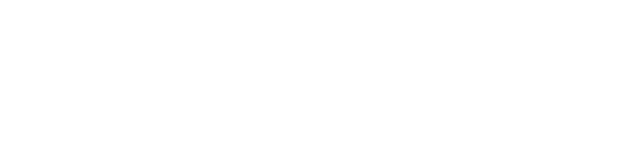
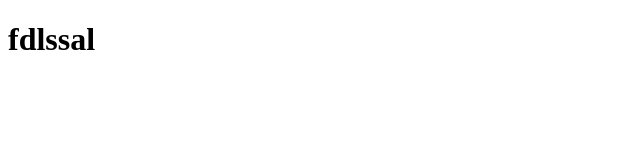
Before and after one commit to MOJIBAR-RAHMAN/projects, a plain HTML site: page index.html in a window 1280 px wide. Shown: the whole page, without its empty margins (0-640 px from the left). Drawn offline with Linux system fonts and the light colour scheme.

Commit message:
first commit

```diff
--- a/index.html
+++ b/index.html
@@ -6,6 +6,8 @@
     <title>Document</title>
 </head>
 <body>
-
+    <h1>
+        fdlssal
+    </h1>
 </body>
 </html>
```
Also changed, not shown: 1 other file.
